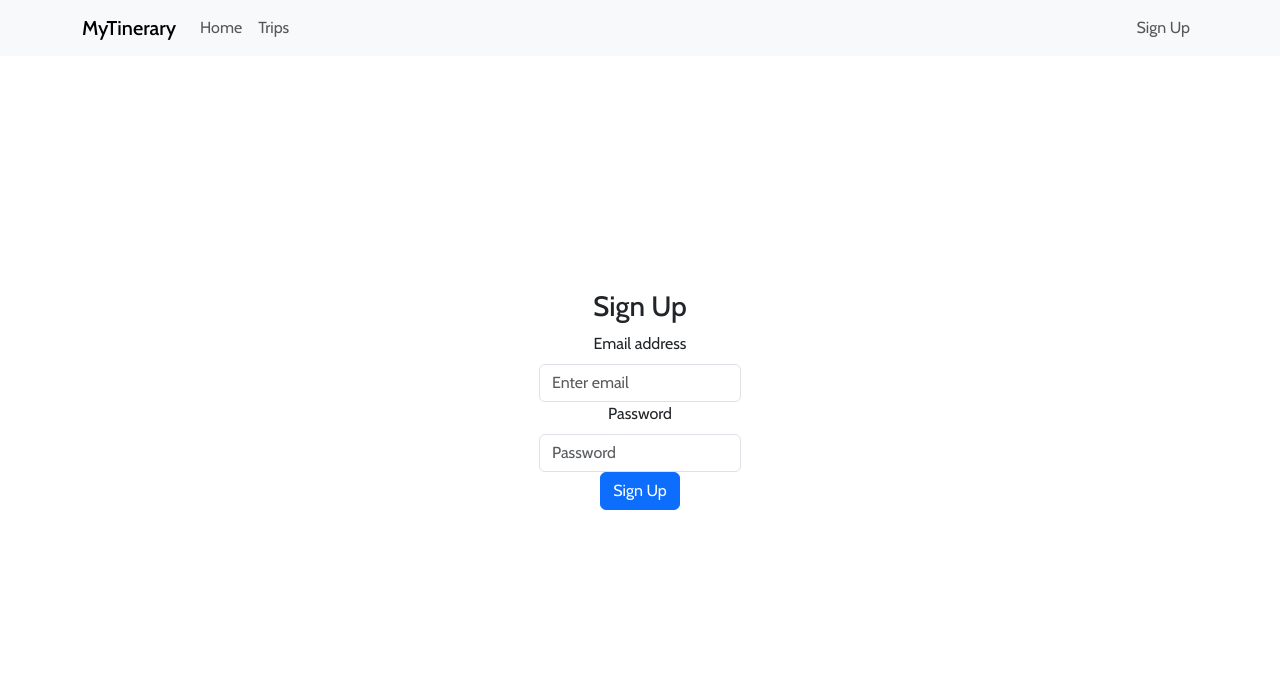
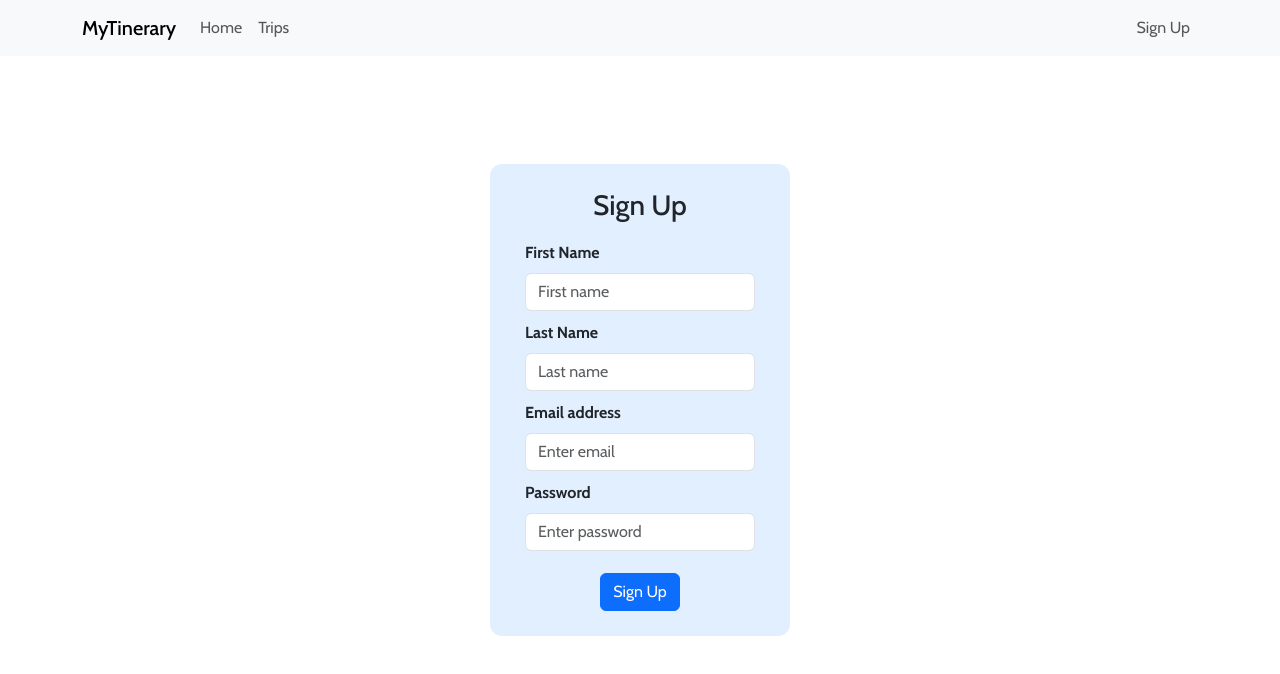
Before and after one commit to mytineraryapp/mytinerary_frontend, a React (Vite) app: page /register in a window 1280 px wide. Shown: the top 674 px of the page. Built offline with nearby package versions, Linux system fonts and the light colour scheme; no server answers; a web font is replaced by a local one.

Commit message:
updated registration form

```diff
--- a/src/App.css
+++ b/src/App.css
@@ -43,3 +43,22 @@
 .read-the-docs {
   color: #888;
 }
+
+.register {
+  background-color: #e2efff;
+  border-radius: 12px;
+  display: flex;
+  flex-direction: column;
+  width: 300px;
+  padding: 25px;
+}
+
+.formLabel {
+  text-align: left;
+  margin: 10px;
+  font-weight: bold;
+}
+
+.signUpButton {
+  margin-top: 12px;
+}
--- a/src/components/Register.jsx
+++ b/src/components/Register.jsx
@@ -4,30 +4,30 @@ import "../App.css"
 
 function Register() {
   return (
-    <div>
+    <div className="register">
       <h3>Sign Up</h3>
       <Form>
-        {/* <Form.Group controlId="formBasicFirstName">
-          <Form.Label>First Name</Form.Label>
+        <Form.Group controlId="formBasicFirstName" className="formLabel">
+          <Form.Label >First Name</Form.Label >
           <Form.Control type="text" placeholder="First name" />
         </Form.Group>
 
-        <Form.Group controlId="formBasicLastName">
+        <Form.Group controlId="formBasicLastName" className="formLabel">
           <Form.Label>Last Name</Form.Label>
           <Form.Control type="text" placeholder="Last name" />
-        </Form.Group> */}
+        </Form.Group>
 
-        <Form.Group controlId="formBasicEmail">
+        <Form.Group controlId="formBasicEmail" className="formLabel">
           <Form.Label>Email address</Form.Label>
           <Form.Control type="email" placeholder="Enter email" />
         </Form.Group>
 
-        <Form.Group controlId="formBasicPassword">
+        <Form.Group controlId="formBasicPassword" className="formLabel">
           <Form.Label>Password</Form.Label>
-          <Form.Control type="password" placeholder="Password" />
+          <Form.Control type="password" placeholder="Enter password" />
         </Form.Group>
 
-        <Button variant="primary" type="submit">
+        <Button variant="primary" type="submit" className="signUpButton">
           Sign Up
         </Button>
       </Form>
```
